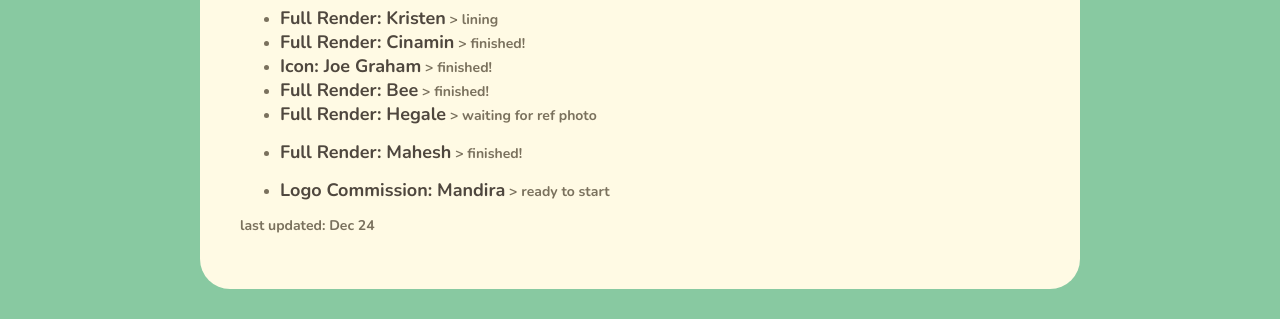
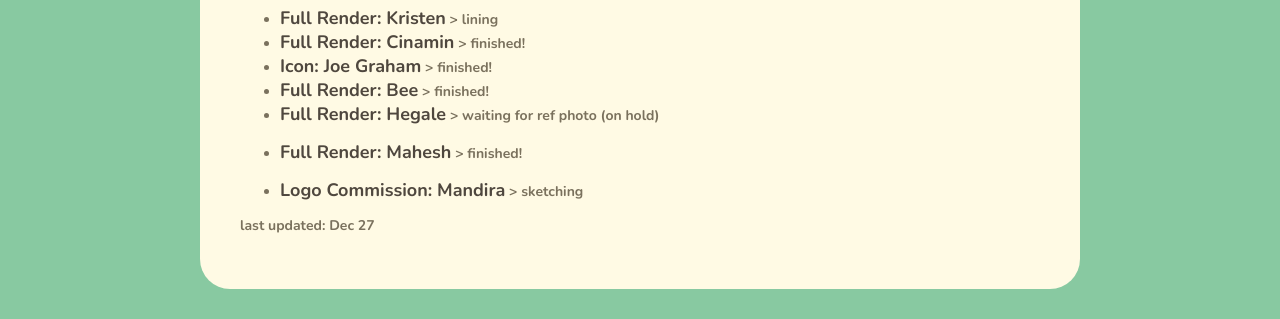
Before and after one commit to antheakwong/antheakwong.github.io, a Jekyll site: the page built from commissions/index.md, in a window 1280 px wide and 900 px high, scrolled down 555 px. Shown: the part 531-850 px from the top of the window. Built offline with Jekyll 4.4.1, drawn with Linux system fonts in a browser that asks for light colours; nearby versions of some CDN libraries.

Commit message:
updated status

```diff
--- a/commissions/index.md
+++ b/commissions/index.md
@@ -44,9 +44,9 @@ Won’t draw: NSFW, mecha, offensive/shock content
 - **Full Render: Cinamin** > finished!
 - **Icon: Joe Graham** > finished!
 - **Full Render: Bee** > finished!
-- **Full Render: Hegale** > waiting for ref photo
+- **Full Render: Hegale** > waiting for ref photo (on hold)
 - **Full Render: Mahesh** > finished!
 
-- **Logo Commission: Mandira** > ready to start
+- **Logo Commission: Mandira** > sketching
 
-last updated: Dec 24
+last updated: Dec 27
```
